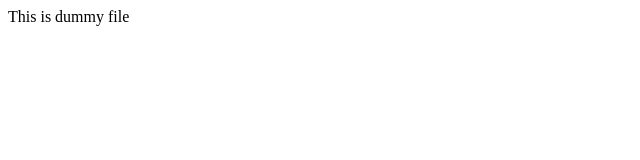
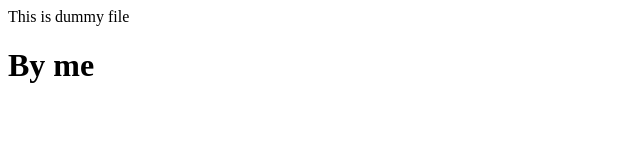
Before and after one commit to lssreeja/20131A05R5, a plain HTML site: page dummy.html in a window 1280 px wide. Shown: the whole page, without its empty margins (0-640 px from the left). Drawn offline with Linux system fonts and the light colour scheme.

Commit message:
Update dummy.html

```diff
--- a/dummy.html
+++ b/dummy.html
@@ -3,5 +3,7 @@
 <head>
 <title></title>
 <head>
-<body>This is dummy file</body>
+<body>This is dummy file
+<h1>By me</h1>
+</body>
 </html>
```
